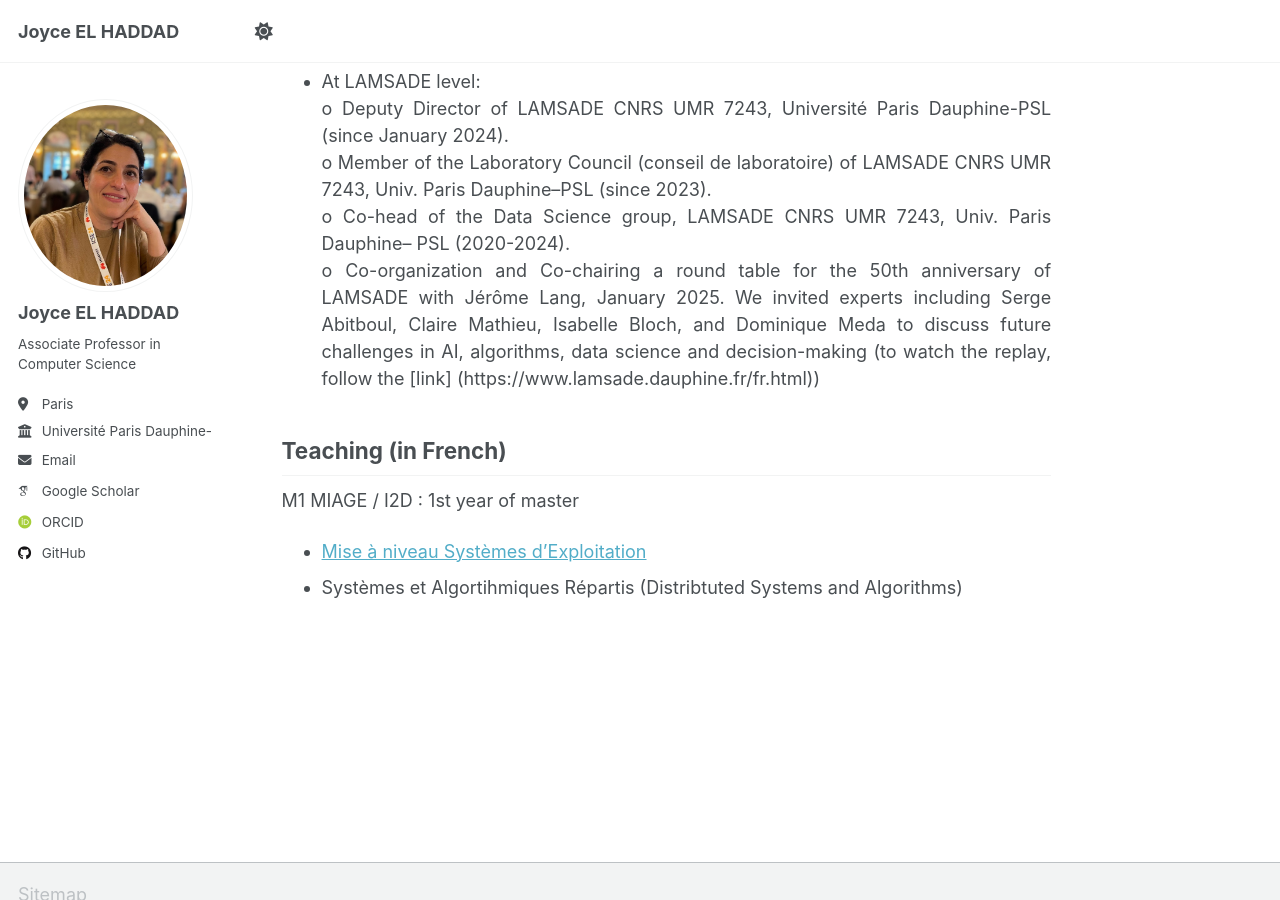
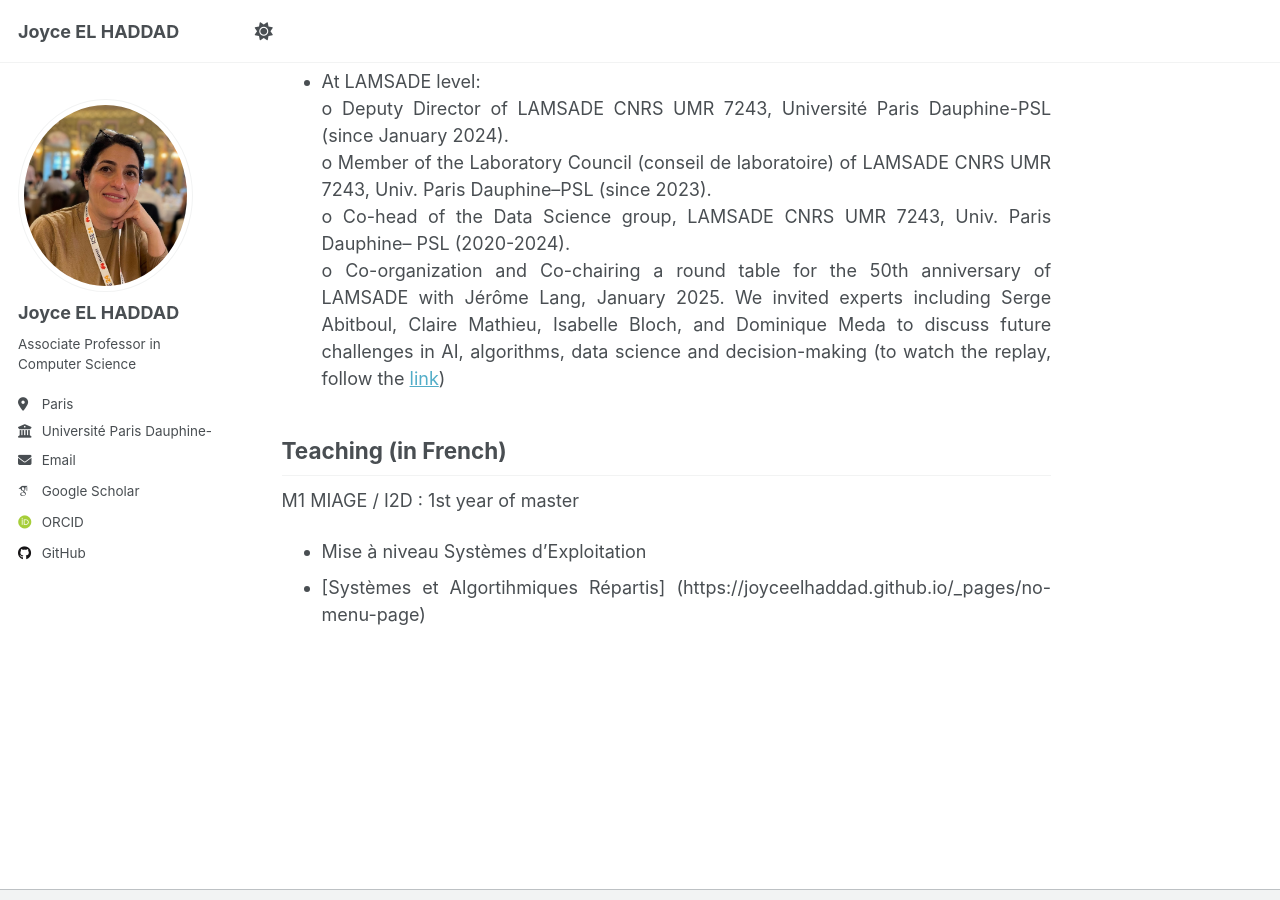
Before and after one commit to joyceelhaddad/joyceelhaddad.github.io, a Jekyll site: the page built from _pages/about.md, in a window 1280 px wide and 900 px high, scrolled down 1616 px. Built offline with Jekyll 4.4.1, drawn with Linux system fonts in a browser that asks for light colours; some web fonts are replaced; a script that is not in the unit is left out; some of the changed text lies outside the part shown.

Commit message:
Update about.md

```diff
--- a/_pages/about.md
+++ b/_pages/about.md
@@ -51,13 +51,13 @@ Recent duties
   o Deputy Director of LAMSADE CNRS UMR 7243, Université Paris Dauphine-PSL (since January 2024).<br>
   o Member of the Laboratory Council (conseil de laboratoire) of LAMSADE CNRS UMR 7243, Univ. Paris Dauphine–PSL (since 2023).<br>
   o Co-head of the Data Science group, LAMSADE CNRS UMR 7243, Univ. Paris Dauphine– PSL (2020-2024).<br>
-  o Co-organization and Co-chairing a round table for the 50th anniversary of LAMSADE with Jérôme Lang, January 2025. We invited experts including Serge Abitboul, Claire Mathieu, Isabelle Bloch, and Dominique Meda to discuss future challenges in AI, algorithms, data science and decision-making (to watch the replay, follow the [link] (https://www.lamsade.dauphine.fr/fr.html))
+  o Co-organization and Co-chairing a round table for the 50th anniversary of LAMSADE with Jérôme Lang, January 2025. We invited experts including Serge Abitboul, Claire Mathieu, Isabelle Bloch, and Dominique Meda to discuss future challenges in AI, algorithms, data science and decision-making (to watch the replay, follow the [link](https://www.lamsade.dauphine.fr/fr.html))
 
 Teaching (in French)
 ------
 M1 MIAGE / I2D : 1st year of master
-- [Mise à niveau Systèmes d'Exploitation](https://joyceelhaddad.github.io/_pages/no-menu-page)
-- Systèmes et Algortihmiques Répartis (Distribtuted Systems and Algorithms)
+- Mise à niveau Systèmes d'Exploitation
+- [Systèmes et Algortihmiques Répartis] (https://joyceelhaddad.github.io/_pages/no-menu-page)
 
 
 
```
Also changed, not shown: other parts of _pages/about.md (+1 -1 lines).
